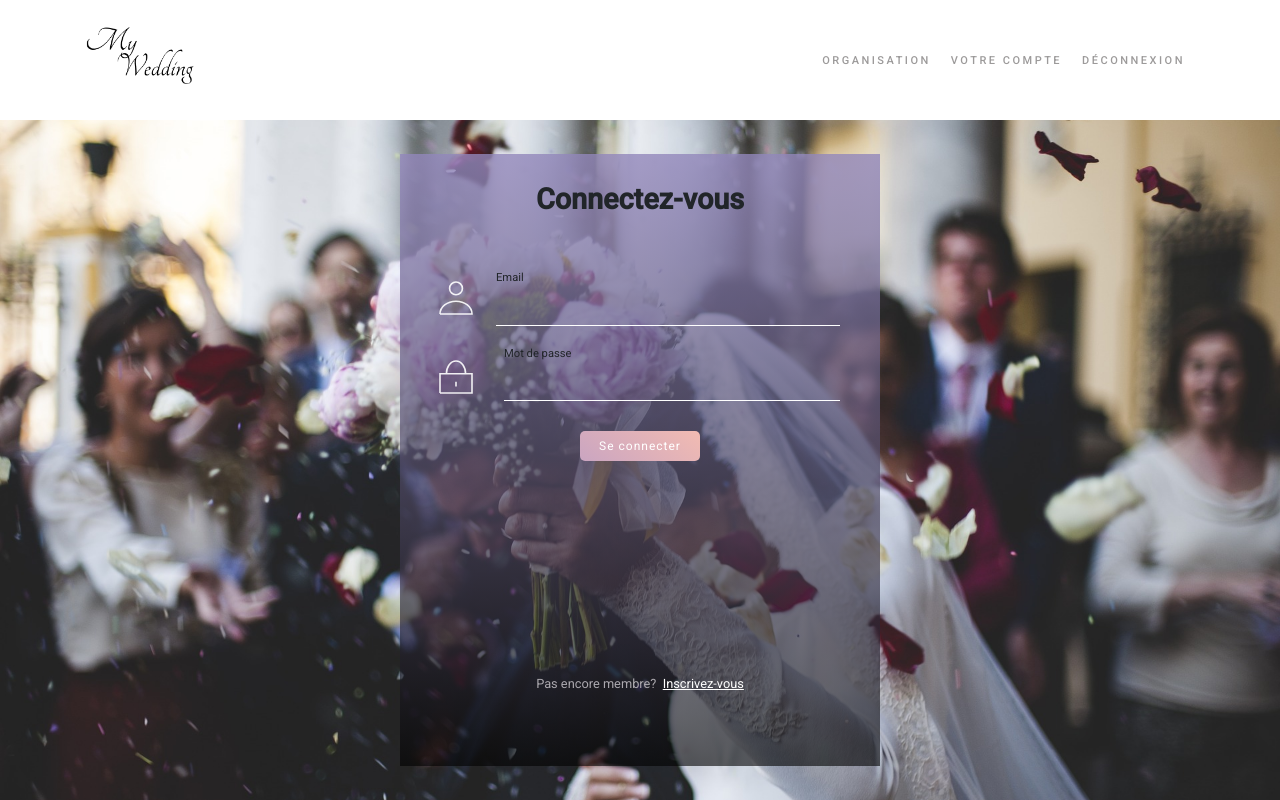
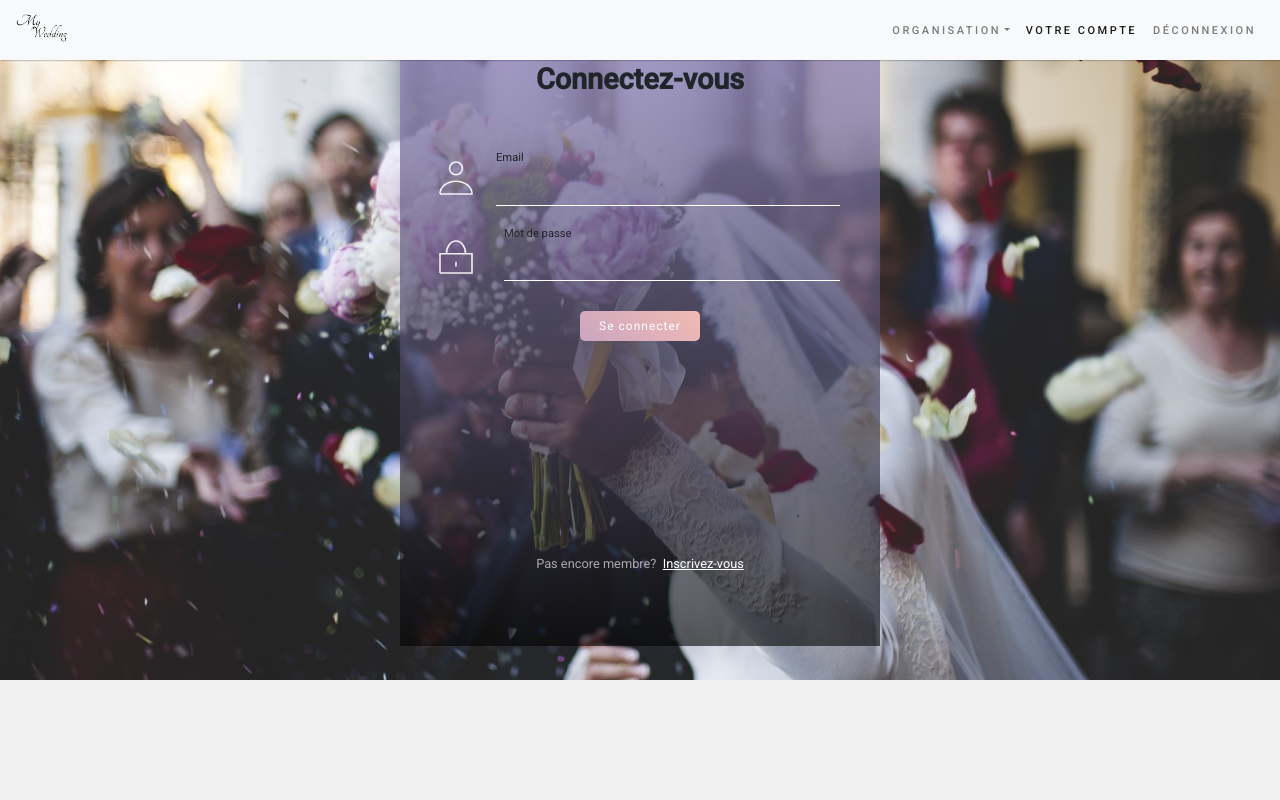
Before and after one commit to dkm94/front_mariage_app, a React (Create React App) app: page /login in a window 1280 px wide. Built offline with nearby package versions, Linux system fonts and the light colour scheme; sample sign-in values are in the browser's storage.

Commit message:
new /invitation + navbar design

```diff
--- a/src/App.css
+++ b/src/App.css
@@ -8,7 +8,7 @@ html, body {
     width: 100%;
     margin: 0;
     font-family: 'Crimson Text', serif;
-    background-color: whitesmoke;
+    background-color: #F0F0F0;
     font-family: 'Roboto', sans-serif;
 }
 
--- a/src/App.js
+++ b/src/App.js
@@ -11,7 +11,6 @@ import Account from "../src/Pages/Mon_Compte/Mon_compte";
 import Home from './Pages/Homepage/Home';
 import Register from './Pages/Auth/Register/Register';
 import Login from './Pages/Auth/Login/Login';
-import MenuAdmin from './Pages/MenuAdmin/Menu';
 import Invitation from "../src/Pages/Landing_guest/Home_guest";
 import Invités from "../src/Pages/Invités/Invités";
 import Tables from "../src/Pages/Tables/Tables";
@@ -40,7 +39,7 @@ function App() {
     if(!token) {
         navigation =  <LoggedOutNavigation />
     } else
-        navigation =  <LoggedInNavigation />
+        navigation =  <LoggedInNavigation userInfos={user}/>
 
   return (
     <div className="App">
@@ -51,7 +50,6 @@ function App() {
             <Route path="/login" component={Login}/>
             <Route path="/register" component={Register}/>
             <ProtectedRoute path="/mon-compte" component={Account} isAuth={role} userInfos={user}/>
-            <ProtectedRoute path="/menu" component={MenuAdmin} isAuth={role} userInfos={user}/>
             <ProtectedRoute path="/invitation/:id" component={Invitation} isAuth={role} userInfos={user}/>
             <ProtectedRoute path="/tables" component={Tables} isAuth={role}/>
             <ProtectedRoute path="/invités" component={Invités} isAuth={role}/>
--- a/src/Pages/Auth/Login/Login.js
+++ b/src/Pages/Auth/Login/Login.js
@@ -39,7 +39,7 @@ const Login = () => {
                                 enableReinitialize={true}
                                 validationSchema={validationSchema}
                                 onSubmit={async (values, { setSubmitting }) => {
-                                    // e.preventDefault()
+
                                     await axios.post(`/api/auth/adminLogin`,
                                     {
                                         email: values.email,
@@ -52,9 +52,9 @@ const Login = () => {
                                                 const token = localStorage.getItem('token')
                                                 if(token){
                                                     setTimeout(() => {
+                                                        window.location = "/menu" ;
                                                         history.push("/menu");
                                                         // alert(JSON.stringify(values, null, 2));
-                                                        window.location = "/menu" ;
                                                         setSubmitting(false);
                                                     }, 1000);
                                                 }
@@ -106,7 +106,7 @@ const Login = () => {
                                                 />
                                             </div>
                                             <div className="center-x">
-                                                <Button title="Se connecter" disabled={isSubmitting}/>
+                                                <Button type="submit" title="Se connecter" disabled={isSubmitting}/>
                                             </div>
                                         </Form>
                                     )
--- a/src/Pages/Landing_guest/Home_Guest/Backoffice/Invitation-form.css
+++ b/src/Pages/Landing_guest/Home_Guest/Backoffice/Invitation-form.css
@@ -1,3 +1,8 @@
+.invitation > h2 {
+    font-family: 'Alex Brush', cursive;
+    /* text-align: center; */
+}
+
 .-form-container {
     margin-bottom: 50px;
 }
@@ -25,11 +30,57 @@
 }
 
 .schedule-col, .invitation-form-col {
-    padding: 20px 0px;
+    border-radius: 5px;
+    width: fit-content;
+    padding: 20px;
+    /* box-shadow: 0 1px 3px 0 rgb(0 0 0 / 10%); */
+    background: #f2f2f2;
 }
 
+.schedule-col, .invitation-form-col > h2 {
+    font-family: 'Alex Brush', cursive;
+}
+
+.invitation-form___col-1, .invitation-form___col-2 {
+    /* background-color: rgba(133, 35, 0, 0.36); */
+    border-radius: 10px;
+    padding-bottom: 20px;
+    margin-right: 10px;
+    /* text-align: -webkit-center; */
+}
+
+.invitation-form___style {
+    padding: 20px 10px;
+    box-shadow: 0 1px 3px 0 rgb(0 0 0 / 10%);
+    background-color: #f2f2f2;
+    margin-top: 20px;
+    border-radius: 7px;
+}
+
+/* .invitation-form___col-2 {
+    background-color: rgba(133, 35, 0, 0.36);
+    border-radius: 10px;
+} */
+
 .schedule-list {
+    display: grid;
+    grid-template-columns: repeat(auto-fit, minmax(240px, 1fr));
     list-style: none;
+    grid-gap: 10px;
+    padding: 0;
+    margin-top: 20px;
+}
+
+.schedule-list > li {
+    background-color: #F9F9F9;
+    padding: 20px 10px;
+    border-radius: 7px;
+    box-shadow: 0 1px 3px 0 rgb(0 0 0 / 10%);
+    text-align: center;
+}
+
+.schedule-list > li > ul {
+    padding-left: 0;
 }
 
 .full-width {
--- a/src/Pages/Landing_guest/Home_Guest/Carte/Faire-part.css
+++ b/src/Pages/Landing_guest/Home_Guest/Carte/Faire-part.css
@@ -1,14 +1,3 @@
-h3 {
-    font-size: 20px;
-    font-weight: bold;
-    font-style: normal;
-    font-stretch: normal;
-    line-height: normal;
-    letter-spacing: 3.3px;
-    text-align: center;
-    color: #000000;
-    text-transform: uppercase;
-}
 .wedding-img {
     height: 40rem;
     background-color: greenyellow;
--- a/src/Pages/Menu/Menu.js
+++ b/src/Pages/Menu/Menu.js
@@ -230,7 +230,7 @@ const Menus = () => {
                 <div className="menu___bgimage" />
                 <div className="menu___title">
                     <div className="menu___title_style">
-                        <h2>Menu</h2>
+                        <h1>Menu</h1>
                     </div>
                 </div>
                 <div className="menu___list container">
--- a/src/components/Header/Header.css
+++ b/src/components/Header/Header.css
@@ -1,13 +1,17 @@
 .header {
-    height: 15vh;
+    height: 60px;
     width: 100%;
     background-color: white;
     box-shadow: 1px 1px 1px rgba(0, 0,0, 0.2);
-    /* position: fixed; */
-    /* z-index: 9999; */
+    position: fixed;
+    z-index: 9999;
 }
 
-.header-style {
+.header > nav, .header > nav > a, .header > nav > a > img {
+    height: 100%;
+}
+
+.header-style, .nav-btn-style {
     font-weight: 500;
     font-style: normal;
     font-stretch: normal;
@@ -44,6 +48,16 @@ a {
   text-decoration: none
 }
 
+.nav-item > button {
+    background: none;
+    /* color: inherit; */
+    border: none;
+    /* padding: 0; */
+    font: inherit;
+    cursor: pointer;
+    outline: inherit;
+}
+
 .navbar-menu {
     display: flex;
     align-items: center;
@@ -52,9 +66,8 @@ a {
     padding: 0;
     /* display: inline-block; */
     float: right;
-
+    /* box-shadow: -20px 18px 46px -13px rgb(204 198 204); */
 }
-
 .navbar-menu > li {
     display: inline-block;
     margin: 0 10px;
@@ -62,6 +75,40 @@ a {
     color: rgb(156, 154, 154);
 }
 
-.navbar-menu > li > a {
+.navbar-menu > li > a, .navbar-menu > li > button {
     color: rgb(156, 154, 154);
 }
+
+.navbar-side {
+    place-content: flex-end;
+}
+
+.dropdown-item {
+    font-size: 0.7rem;
+}
+
+.dropdown-menu {
+    background-color: #F8F9FA;
+}
+
+/* 988 */
+
+@media screen and (max-width: 988px) {
+    .header {
+        height: fit-content;
+    }
+
+    /* .navbar {
+        height: auto;
+    } */
+
+    .dropdown-menu {
+        background: none;
+        border: none;
+        font-size: 0.7rem;
+    }
+
+    #logo {
+        height: 60px;
+    }
+}
--- a/src/components/Header/Navigation/Log_in.js
+++ b/src/components/Header/Navigation/Log_in.js
@@ -3,29 +3,56 @@ import { Link, withRouter } from 'react-router-dom';
 import "../Header.css";
 import Logo from "../../../img/logo2.png";
 
-const Login = () => {
+const Login = ({ userInfos: { invitationID } }) => {
 
     const LogOut = async () => {
             console.log("déconnexion...")
             await localStorage.removeItem("token")
-            window.location.reload()
+            window.location = "/";
     };
 
         return (
 
             <div className="header header-style">
 
-                <div className="navigation container">
+                {/* <div className="navigation container">
                     <div id="brand">
                         <Link to={"/"}><img alt="logo" src={Logo} id="logo" /></Link>
                     </div>
                     <ul className="navbar-menu">
                         <li className="li-style"><Link to={"/menu"}>Organisation</Link></li>
                         <li className="li-style"><Link to={"/mon-compte"}>Votre compte</Link></li>
-                        {/* <li className="li-style" id="about"><span>Qui sommes-nous ?</span></li> */}
-                        <li><Link to={"/"} onClick={LogOut}>Déconnexion</Link></li>
+                        <li className="li-style"><button type="submit" onClick={LogOut}>Déconnexion</button></li>
                     </ul>
-                </div>
+                </div> */}
+
+                <nav className="navbar navbar-expand-lg navbar-light bg-light">
+                    <Link className="navbar-brand" to={"/"}><img alt="logo" src={Logo} id="logo" /></Link>
+                    <button className="navbar-toggler" type="button" data-toggle="collapse" data-target="#navbarNavDropdown" aria-controls="navbarNavDropdown" aria-expanded="false" aria-label="Toggle navigation">
+                        <span className="navbar-toggler-icon"></span>
+                    </button>
+                    <div className="collapse navbar-collapse navbar-side" id="navbarNavDropdown">
+                        <ul className="navbar-nav">
+                            <li className="nav-item dropdown">
+                                <Link className="nav-link dropdown-toggle" to="#" id="navbarDropdownMenuLink" data-toggle="dropdown" aria-haspopup="true" aria-expanded="false">
+                                Organisation
+                                </Link>
+                                <div className="dropdown-menu" aria-labelledby="navbarDropdownMenuLink">
+                                    <Link className="dropdown-item" to={`/invitation/${invitationID}`}>Invitation</Link>
+                                    <Link className="dropdown-item" to="/invités">Invités</Link>
+                                    <Link className="dropdown-item" to="/tables">Tables</Link>
+                                    <Link className="dropdown-item" to="/carte">Menu</Link>
+                                </div>
+                            </li>
+                            <li className="nav-item active">
+                                <Link className="nav-link" to={"/mon-compte"}>Votre compte <span className="sr-only">(current)</span></Link>
+                            </li>
+                            <li className="nav-item">
+                                <button  className="nav-link nav-btn-style" type="submit" onClick={LogOut}>Déconnexion</button>
+                            </li>
+                        </ul>
+                    </div>
+                </nav>
 
             </div>
 
```
Also changed, not shown: src/Pages/Invités/Invités.css (+0 -10 lines), src/Pages/Landing_guest/Home_Guest/Backoffice/Invitation-form.js (+14 -9 lines), src/components/Header/Header.js (+5 -7 lines).
